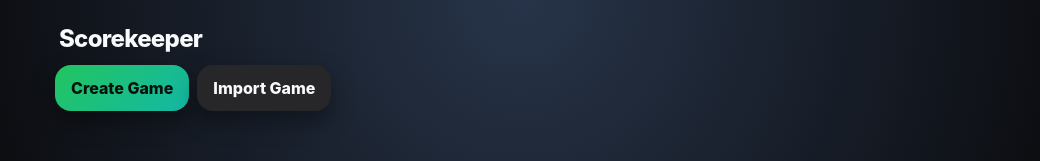
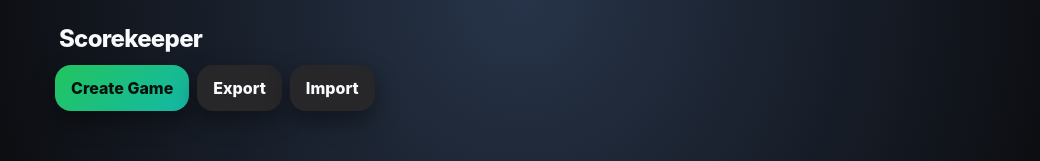
Before and after one commit to joelmnz/scorekeeper, a React (Vite) app: page / in a window 1280 px wide. Shown: the top 161 px of the page, without its empty margins (119-1159 px from the left). Built offline with nearby package versions, Linux system fonts and the light colour scheme.

Commit message:
refactor: add exportStore functionality and enhance export options in Home component

```diff
--- a/src/components/Home.tsx
+++ b/src/components/Home.tsx
@@ -3,7 +3,7 @@ import type { Game, AppStorage } from '../types';
 import { templates } from '../templates';
 import { rankings } from '../helpers';
 import { validateImport } from '../import';
-import { exportGame } from '../export';
+import { exportGame, exportStore } from '../export';
 import { ConfirmModal } from './ConfirmModal';
 
 type HomeProps = {
@@ -33,9 +33,18 @@ export function Home({ store, persist, open, startFresh, setup }: HomeProps) {
   return (
     <section>
       <div className="actions">
-        <button onClick={setup}>Create Game</button>
-        <label className="button ghost">
-          Import Game
+        <button title="Create a brand new scorekeeping game" onClick={setup}>
+          Create Game
+        </button>
+        <button
+          className="ghost"
+          title="Export all saved games and score history as one file"
+          onClick={() => exportStore(store)}
+        >
+          Export
+        </button>
+        <label className="button ghost" title="Import a saved game or full scorekeeper export">
+          Import
           <input
             type="file"
             accept="application/json"
@@ -63,14 +72,16 @@ export function Home({ store, persist, open, startFresh, setup }: HomeProps) {
             </div>
             {moreId === g.id && (
               <div className="actions">
-                <button className="ghost" onClick={() => exportGame(g, false)}>
-                  Export setup
-                </button>
-                <button className="ghost" onClick={() => exportGame(g, true)}>
-                  Export full
+                <button
+                  className="ghost"
+                  title="Export this game's setup without score history"
+                  onClick={() => exportGame(g, false)}
+                >
+                  Export Game
                 </button>
                 <button
                   className="danger"
+                  title="Delete this saved game from this device"
                   onClick={() => setConfirmDeleteId(g.id)}
                 >
                   Delete
--- a/src/export.ts
+++ b/src/export.ts
@@ -1,4 +1,4 @@
-import type { Game } from './types';
+import type { AppStorage, Game } from './types';
 import { newId } from './helpers';
 
 export function exportGame(game: Game, full: boolean) {
@@ -19,3 +19,13 @@ export function exportGame(game: Game, full: boolean) {
   a.click();
   URL.revokeObjectURL(a.href);
 }
+
+export function exportStore(store: AppStorage) {
+  const blob = new Blob([JSON.stringify(store, null, 2)], { type: 'application/json' });
+  const a = Object.assign(document.createElement('a'), {
+    href: URL.createObjectURL(blob),
+    download: 'scorekeeper-games-full.json',
+  });
+  a.click();
+  URL.revokeObjectURL(a.href);
+}
```
